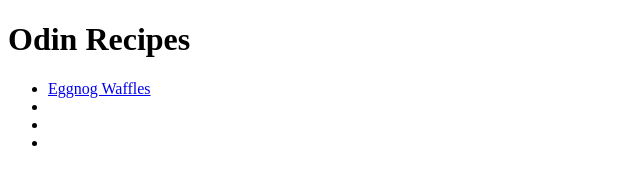
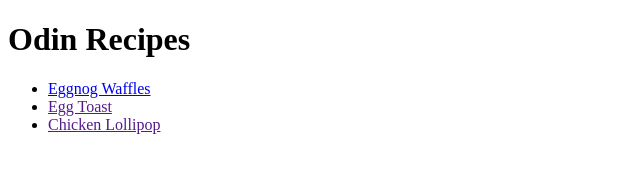
Before and after one commit to dileep4passion/cooking-page, a plain HTML site: page index.html in a window 1280 px wide. Shown: the whole page, without its empty margins (0-640 px from the left). Drawn offline with Linux system fonts and the light colour scheme.

Commit message:
Tesing bro

```diff
--- a/index.html
+++ b/index.html
@@ -9,9 +9,8 @@
     <h1 class="main-head">Odin Recipes</h1>
     <ul>
         <li><a href="recipes/eggnog-waffles.html" target="_self">Eggnog Waffles</a></li>
-        <li><a href="" target="_self"></a></li>
-        <li><a href="" target="_self"></a></li>
-        <li><a href="" target="_self"></a></li>
+        <li><a href="" target="_self">Egg Toast</a></li>
+        <li><a href="" target="_self">Chicken Lollipop</a></li>
     </ul>
 
 </body>
```
